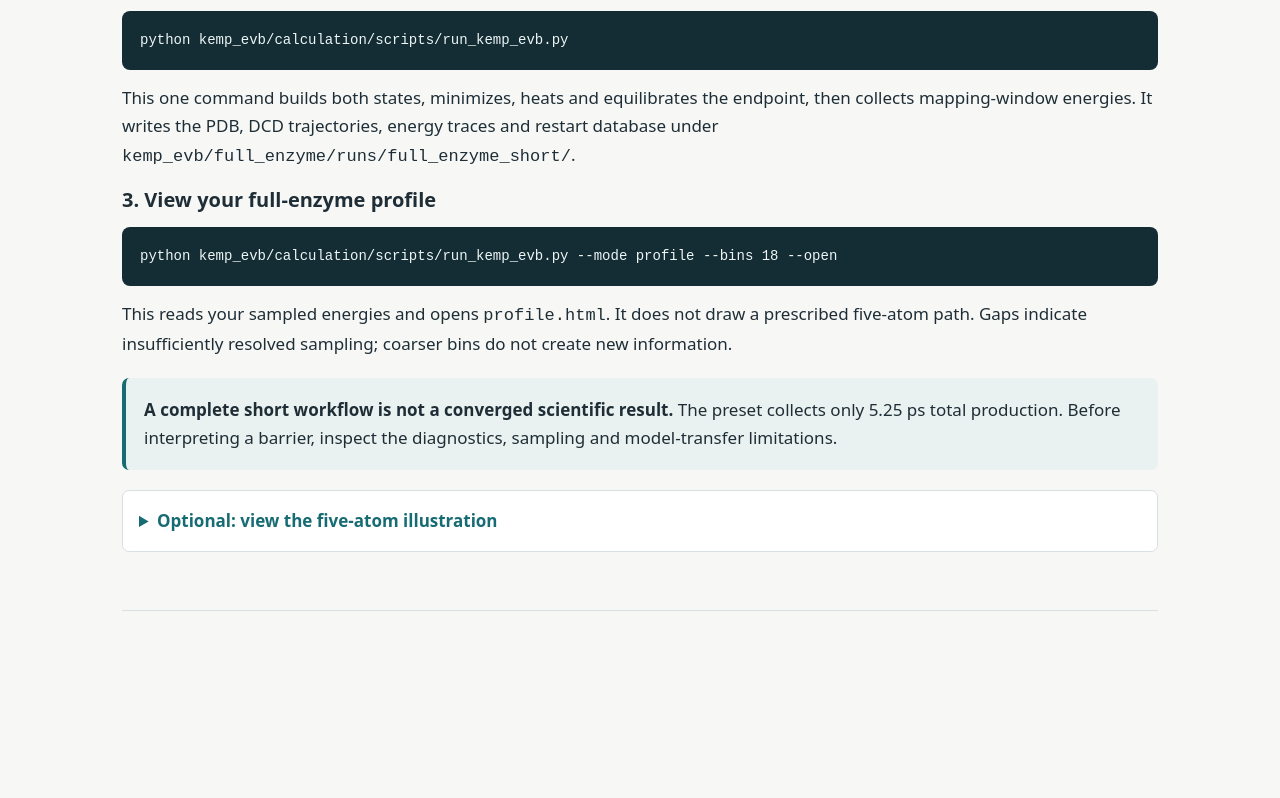
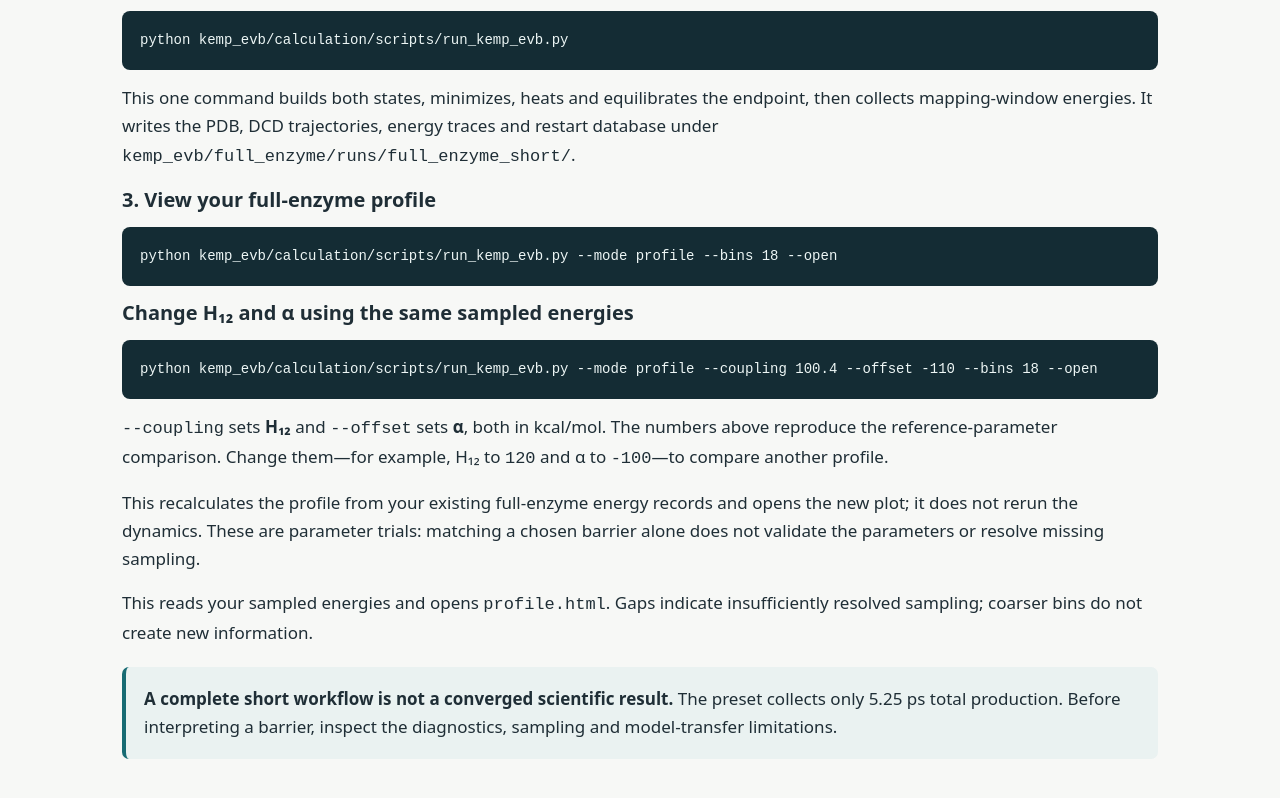
Before and after one commit to ND7996/Kemp-EVB-Workshop, a plain HTML site: page kemp_evb/index.html in a window 1280 px wide. Shown: the part 5988-6786 px from the top of the page. Before the commit the page ends 6659 px from the top, so only its background shows below. Drawn offline with Linux system fonts and the light colour scheme.

Commit message:
Replace five-atom website block with full-enzyme H12 and alpha commands

```diff
--- a/kemp_evb/index.html
+++ b/kemp_evb/index.html
@@ -107,12 +107,12 @@ python -m pip install --no-deps --no-build-isolation ./EVBOpenMM</pre>
       <p>This one command builds both states, minimizes, heats and equilibrates the endpoint, then collects mapping-window energies. It writes the PDB, DCD trajectories, energy traces and restart database under <code>kemp_evb/full_enzyme/runs/full_enzyme_short/</code>.</p>
       <h3>3. View your full-enzyme profile</h3>
 <pre>python kemp_evb/calculation/scripts/run_kemp_evb.py --mode profile --bins 18 --open</pre>
-      <p>This reads your sampled energies and opens <code>profile.html</code>. It does not draw a prescribed five-atom path. Gaps indicate insufficiently resolved sampling; coarser bins do not create new information.</p>
+      <h3>Change H₁₂ and α using the same sampled energies</h3>
+<pre>python kemp_evb/calculation/scripts/run_kemp_evb.py --mode profile --coupling 100.4 --offset -110 --bins 18 --open</pre>
+      <p><code>--coupling</code> sets <strong>H₁₂</strong> and <code>--offset</code> sets <strong>α</strong>, both in kcal/mol. The numbers above reproduce the reference-parameter comparison. Change them—for example, H₁₂ to <code>120</code> and α to <code>-100</code>—to compare another profile.</p>
+      <p>This recalculates the profile from your existing full-enzyme energy records and opens the new plot; it does not rerun the dynamics. These are parameter trials: matching a chosen barrier alone does not validate the parameters or resolve missing sampling.</p>
+      <p>This reads your sampled energies and opens <code>profile.html</code>. Gaps indicate insufficiently resolved sampling; coarser bins do not create new information.</p>
       <p class="status"><strong>A complete short workflow is not a converged scientific result.</strong> The preset collects only 5.25 ps total production. Before interpreting a barrier, inspect the diagnostics, sampling and model-transfer limitations.</p>
-      <details><summary>Optional: view the five-atom illustration</summary>
-<pre>python kemp_evb/calculation/scripts/run_five_atom_example.py --coupling 12 --offset 2 --open</pre>
-        <p>This creates the five-atom illustration and opens <code>teaching_evb.html</code> in your browser. It is separate from the full-enzyme calculation above.</p>
-      </details>
     </section>
   </main>
 </body>
```
Also changed, not shown: 2 other files.
